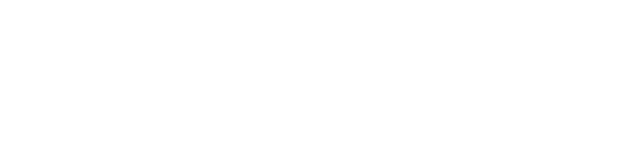
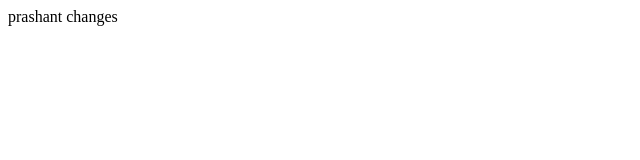
Before and after one commit to pradip1996/demogit, a plain HTML site: page index.html in a window 1280 px wide. Shown: the whole page, without its empty margins (0-640 px from the left). Drawn offline with Linux system fonts and the light colour scheme.

Commit message:
prashant commit

```diff
--- a/index.html
+++ b/index.html
@@ -5,6 +5,7 @@
     <meta http-equiv="X-UA-Compatible" content="IE=edge" />
     <meta name="viewport" content="width=device-width, initial-scale=1.0" />
     <title>Document</title>
+    prashant changes
   </head>
   <body></body>
 </html>
```
